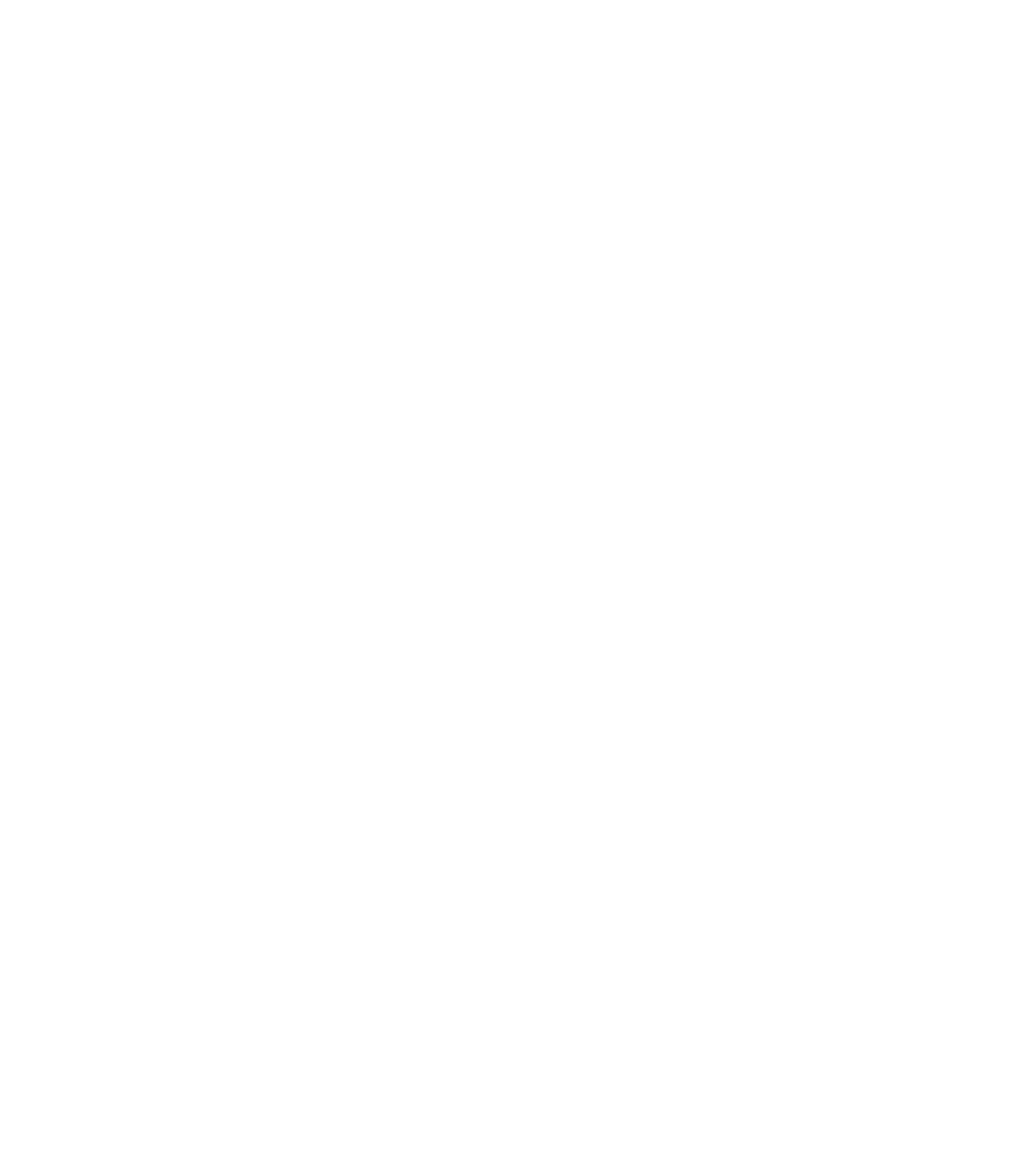
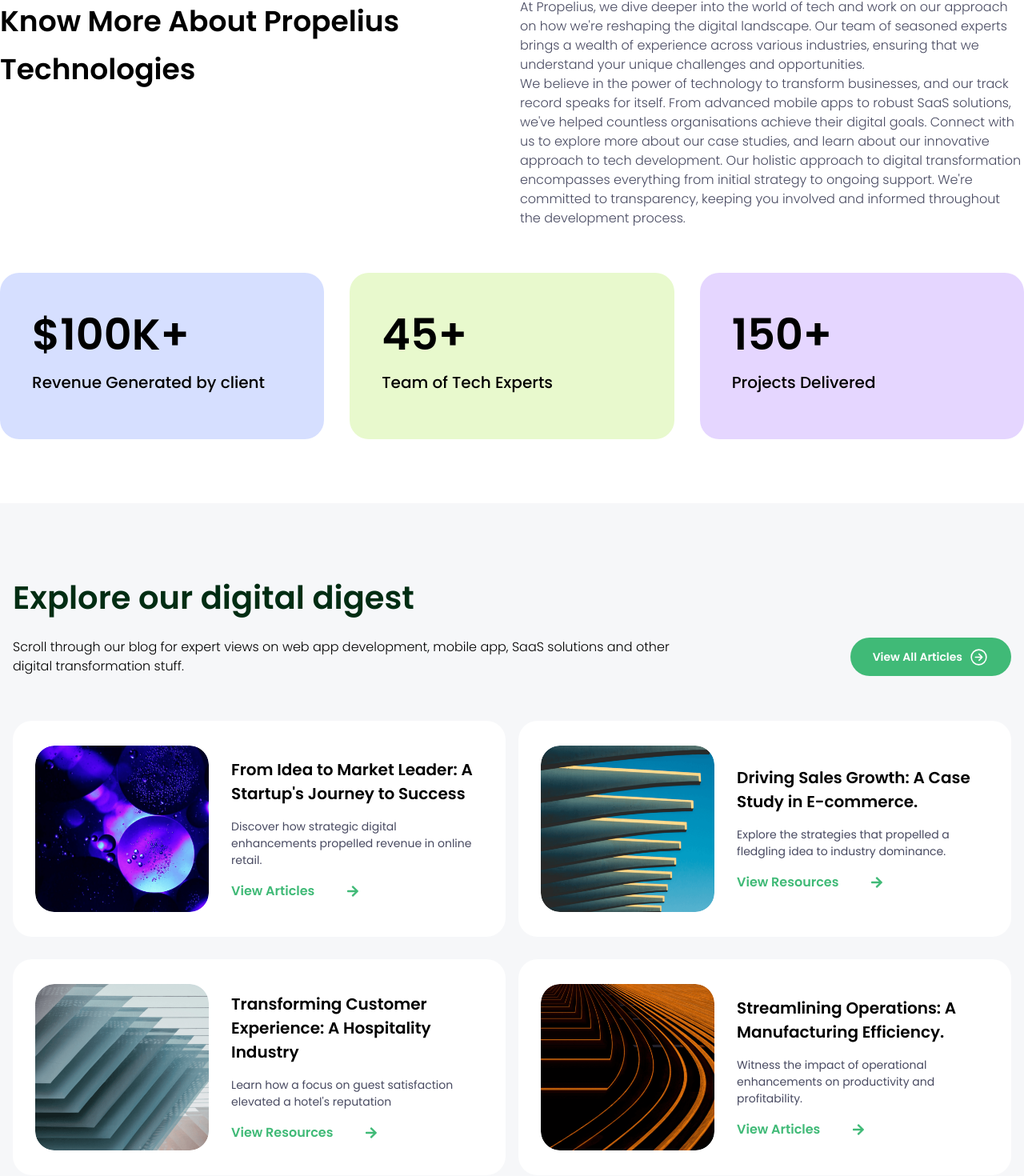
Before and after one commit to 28JayG/pt-site, a Next.js app: page / in a window 1280 px wide. Shown: the part 5366-6836 px from the top of the page at 80% size. Before the commit the page ends 5993 px from the top, so only its background shows below. Built offline with nearby package versions, Linux system fonts and the light colour scheme.

Commit message:
makes explore responsive

```diff
--- a/src/components/shared/About.tsx
+++ b/src/components/shared/About.tsx
@@ -13,12 +13,12 @@
 const About: React.FC<Props> = ({ title, description, highlights }) => {
   return (
     <MaxWidthWrapper>
-      <div className="py-20 flex flex-col gap-14 relative">
+      <div className="py-12 lg:py-20 flex flex-col gap-14 relative">
         <div className="flex md:flex-row flex-col gap-5 justify-around">
           <p className="font-semibold md:text-3.5xl leading-15 text-2xl text-center md:text-left text-green-dark flex-1">
             {title}
           </p>
-          <Markdown className="px-1 md:px-0 flex-1 text-textSecondary font-light">
+          <Markdown className="px-1 md:px-0 flex-1 text-grey-700 font-light">
             {description}
           </Markdown>
         </div>
--- a/src/components/shared/Explore.tsx
+++ b/src/components/shared/Explore.tsx
@@ -12,9 +12,8 @@
 }
 
 const Explore: React.FC<Props> = ({ title, subtitle }) => {
-
   return (
-    <div className="bg-white">
+    <div className="bg-grey-100">
       <MaxWidthWrapper>
         <div className=" py-20 px-4 ">
           <TitleSummary
@@ -27,20 +26,20 @@
             }
           />
 
-          <div className="grid grid-cols-2 gap-x-12 gap-y-8 mt-14">
+          <div className="grid grid-cols-1 lg:grid-cols-2 gap-x-4 gap-y-7 mt-14">
             {homeExplore.map((item) => (
-              <div className="bg-gray-100 md:w-185 h-fit md:h-68 rounded-3xl flex flex-col md:flex-row py-5 md:py-0 px-6 gap-10 items-center">
+              <div className="bg-white w-full h-fit md:h-68 rounded-3xl flex flex-col lg:flex-row p-5 lg:p-7 gap-5 lg:gap-7 items-center">
                 <img
                   src={item.image}
                   alt=""
-                  className="w-56 h-52 rounded-3xl"
+                  className="w-full lg:w-56 lg:h-52 rounded-3xl"
                 />
                 <div className="flex flex-col gap-4">
                   <p className="font-semibold text-xl leading-7.5 text-green-dark">
                     {item.title}
                   </p>
-                  <p className="text-textSecondary text-sm">{item.subTitle}</p>
-                  <div className="flex gap-10 items-center text-primary">
+                  <p className="text-grey-700 text-sm">{item.subTitle}</p>
+                  <div className="flex gap-10 items-center text-green-500">
                     <p className="font-semibold">{item.buttonText}</p>
                     <FaArrowRight />
                   </div>
--- a/src/pages/index.tsx
+++ b/src/pages/index.tsx
@@ -95,15 +95,15 @@
 
       <PotentialClients />
 
-      {/* <About
+      <About
         title={homepageAboutTitle}
         description={homepageAboutDescription}
         highlights={homepageHighLights}
-      /> */}
-      {/* <Explore
+      />
+      <Explore
         title="Explore our digital digest"
         subtitle="Scroll through our blog for expert views on web app development, mobile app, SaaS solutions and other digital transformation stuff."
-      /> */}
+      />
       {/* <ContactForm /> */}
     </PageLayout>
   );
--- a/tailwind.config.ts
+++ b/tailwind.config.ts
@@ -21,6 +21,7 @@
         },
         "green-light": "#D6FFE9",
         grey: {
+          100: '#F6F7F9',
           700: "#484A61",
         },
         blue: {
```
